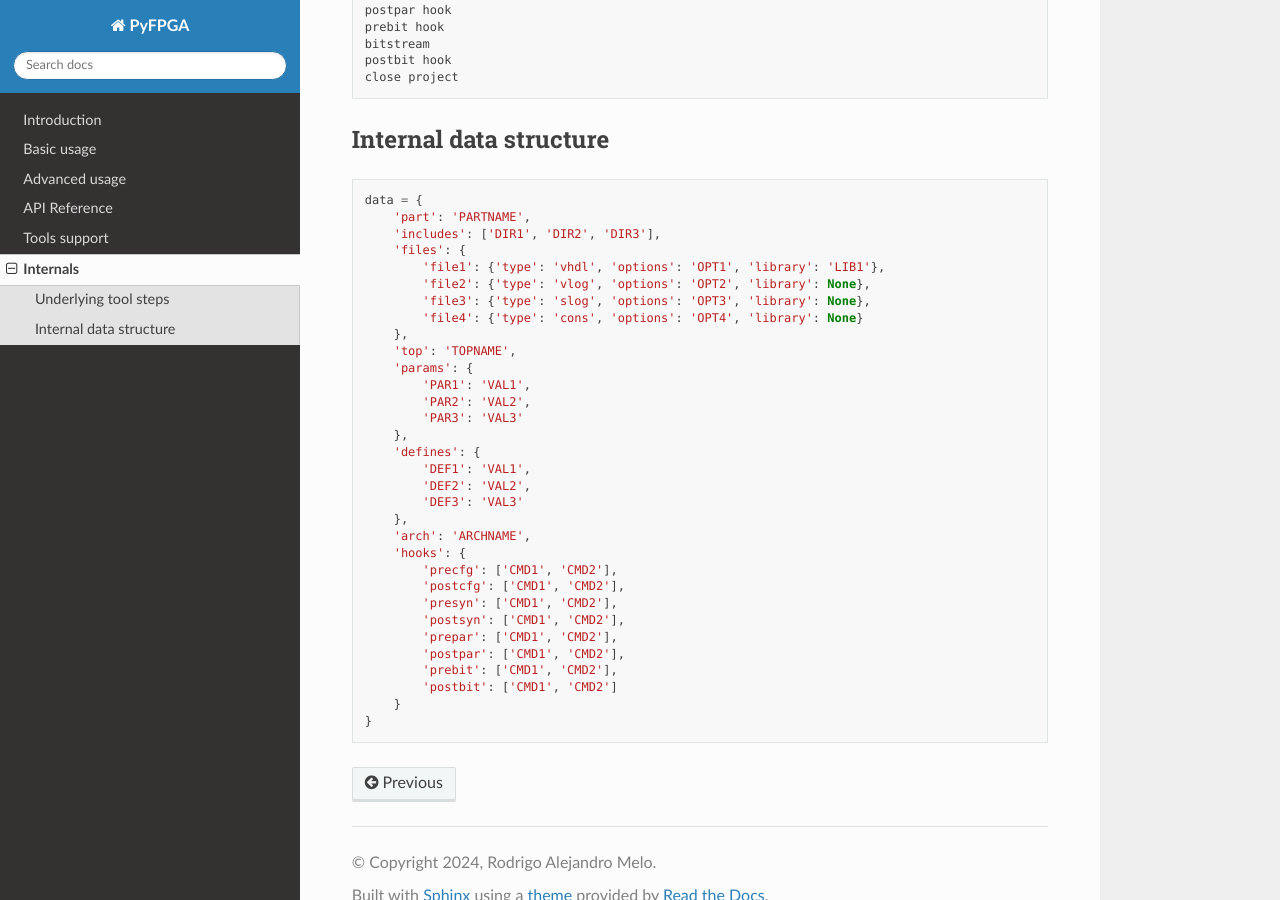
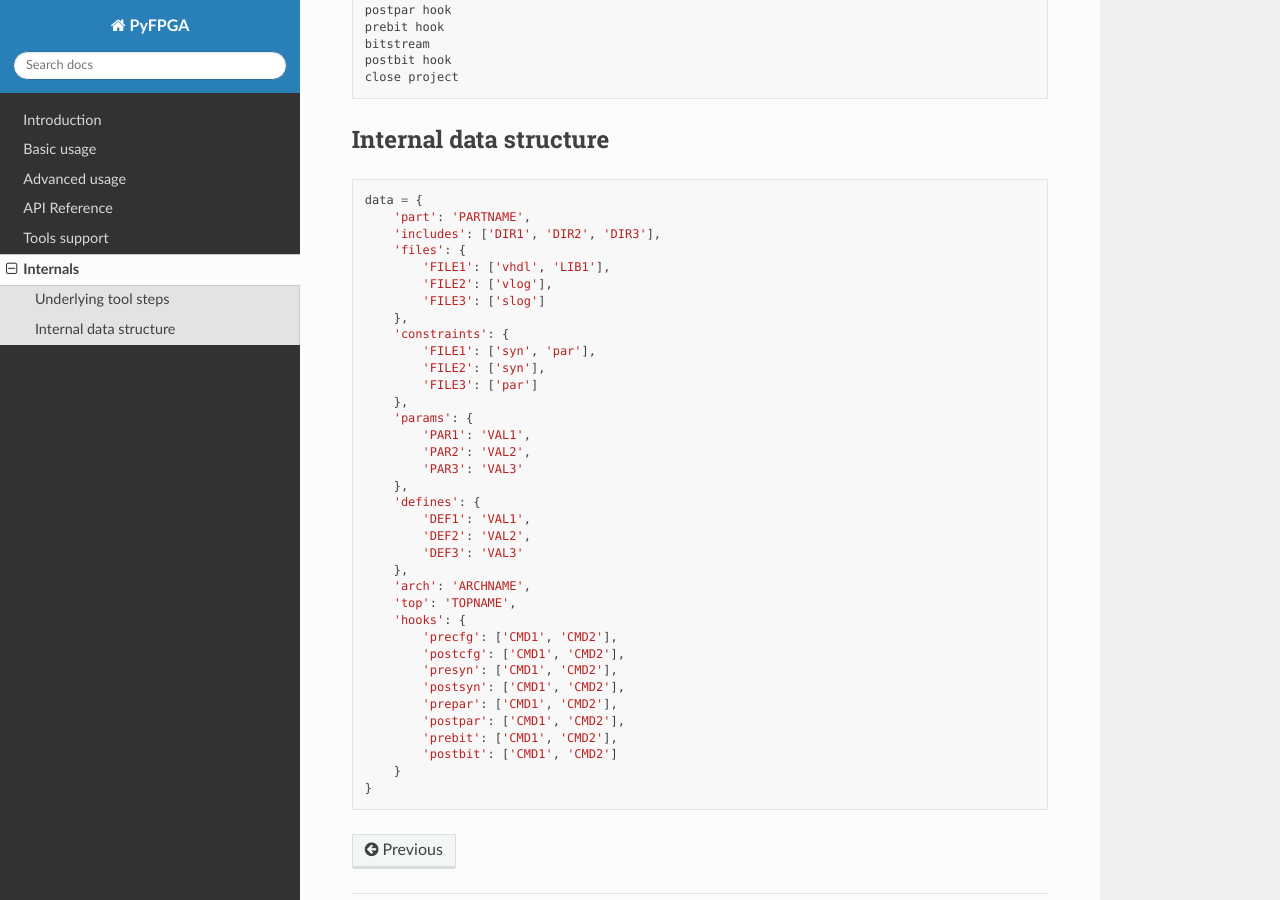
Before and after one commit to PyFPGA/pyfpga, a Sphinx documentation site: the page built from docs/internals.rst, in a window 1280 px wide and 900 px high, scrolled down 546 px. Built offline with Sphinx 7.4.7 and the Read the Docs theme 2.0.0, drawn with Linux system fonts in a browser that asks for light colours.

Commit message:
Slightly modified the internal data structure

```diff
--- a/docs/internals.rst
+++ b/docs/internals.rst
@@ -40,12 +40,15 @@ Internal data structure
         'part': 'PARTNAME',
         'includes': ['DIR1', 'DIR2', 'DIR3'],
         'files': {
-            'file1': {'type': 'vhdl', 'options': 'OPT1', 'library': 'LIB1'},
-            'file2': {'type': 'vlog', 'options': 'OPT2', 'library': None},
-            'file3': {'type': 'slog', 'options': 'OPT3', 'library': None},
-            'file4': {'type': 'cons', 'options': 'OPT4', 'library': None}
+            'FILE1': ['vhdl', 'LIB1'],
+            'FILE2': ['vlog'],
+            'FILE3': ['slog']
         },
-        'top': 'TOPNAME',
+        'constraints': {
+            'FILE1': ['syn', 'par'],
+            'FILE2': ['syn'],
+            'FILE3': ['par']
+        },
         'params': {
             'PAR1': 'VAL1',
             'PAR2': 'VAL2',
```
Also changed, not shown: other parts of docs/internals.rst (+1 -0 lines), 5 other files.
